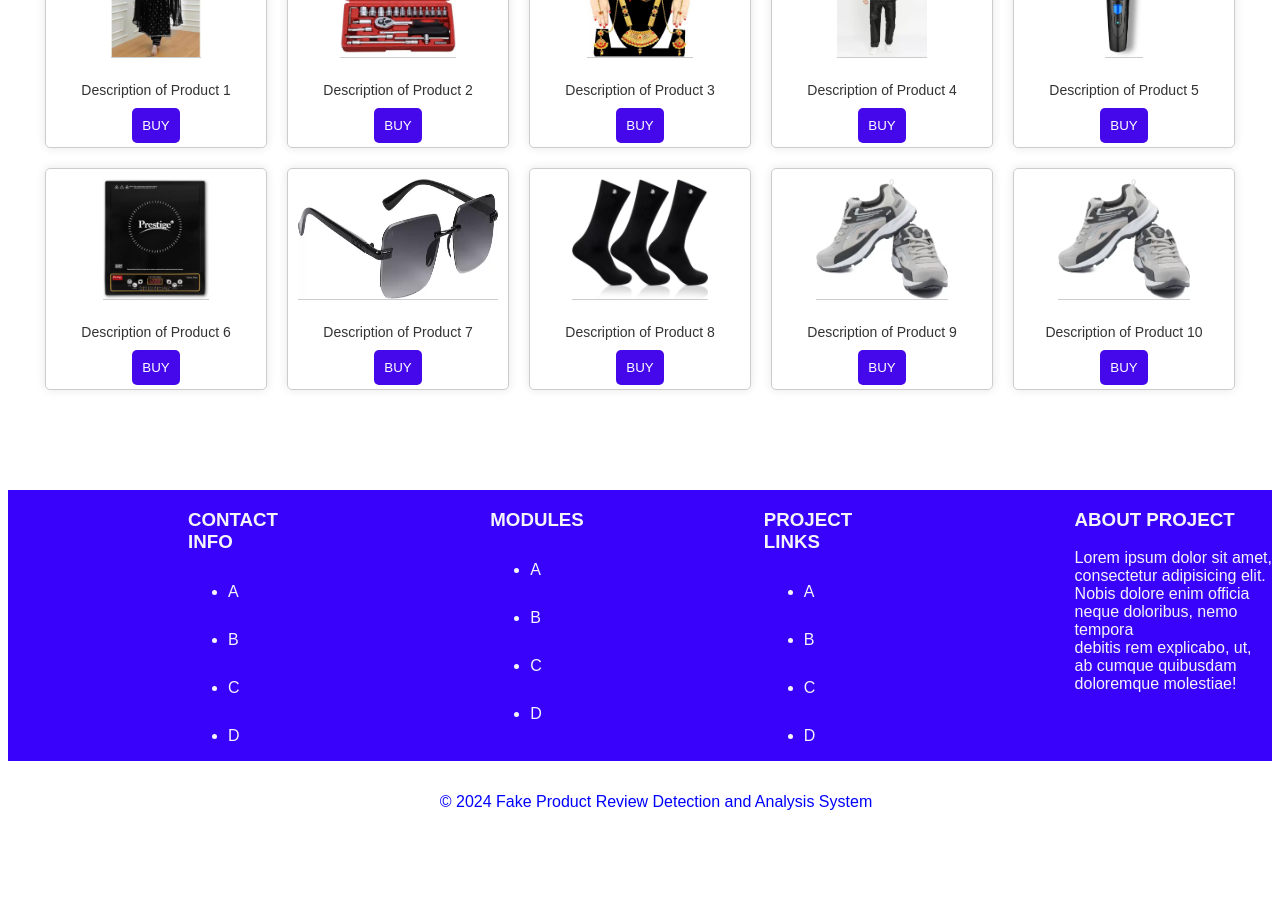
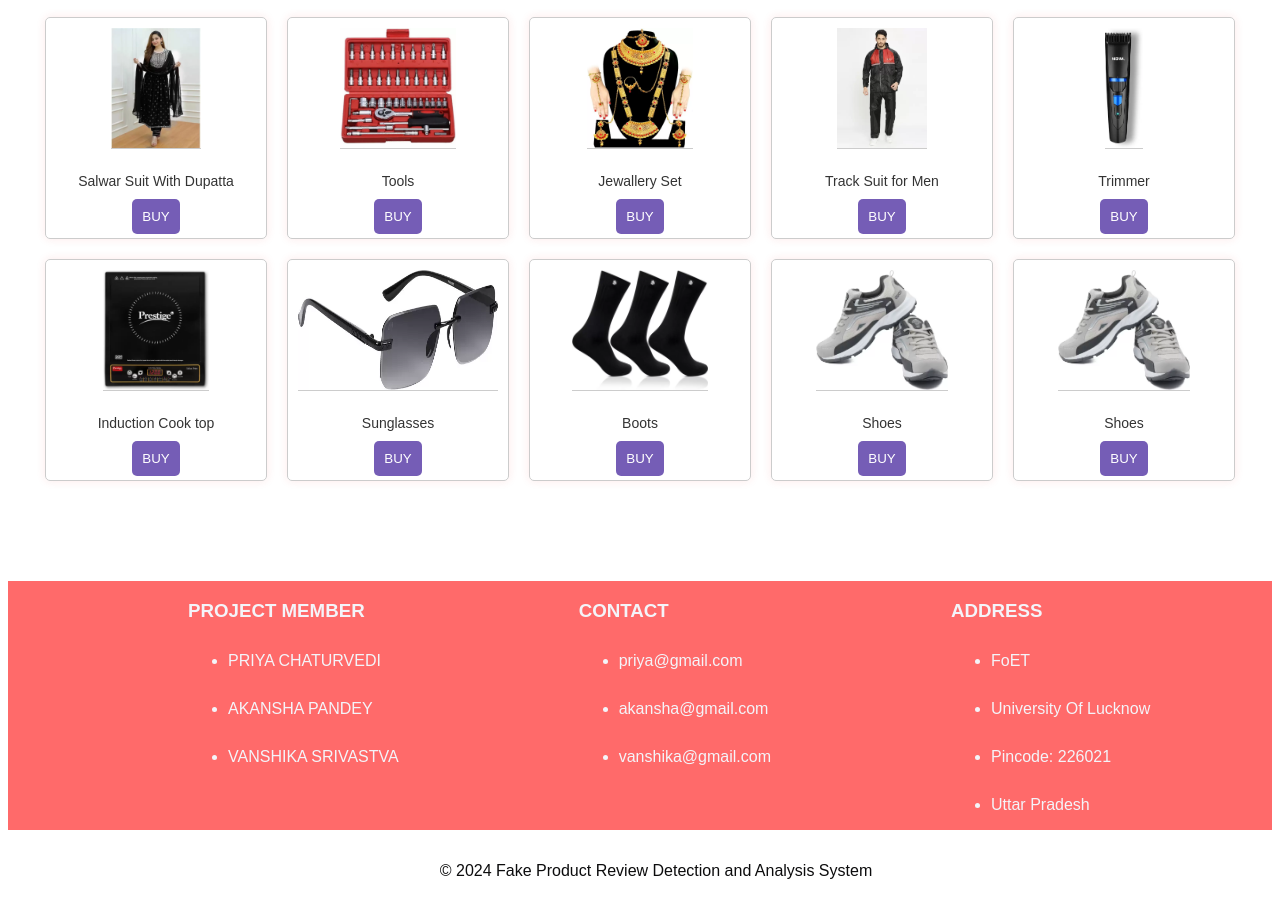
Before and after one commit to PRASHANTGIT30/page, a plain HTML site: page Product.html in a window 1280 px wide. Shown: the part 238-1158 px from the top of the page. Before the commit the page ends 1089 px from the top, so only its background shows below. Drawn offline with Linux system fonts and the light colour scheme; a script that the page names is missing.

Commit message:
New commit

```diff
--- a/About.css
+++ b/About.css
@@ -7,7 +7,7 @@ body {
   }
   .navbar {
     background-color: #fff;
-    color: rgba(255, 0, 0, 0.384);
+    color: rgba(12, 12, 13);
     padding: 1em;
     display: flex;
     justify-content: space-between;
@@ -31,7 +31,7 @@ body {
     text-decoration: underline;
   }
   .header {
-    background-color: #1b0404;
+    background-color:rgba(255, 0, 0, 0.641) ;
     color: white;
     text-align: left;
     padding: 1em;
@@ -56,7 +56,7 @@ body {
   .info {
     display: flex;
   margin-top: 100px;
-    background: #3903fb;
+    background: rgba(255, 0, 0, 0.641) ;
     color: rgb(244, 244, 249);
   }
   .info1{
@@ -73,7 +73,7 @@ body {
 
   .footer {
     background-color: #fff;
-    color: blue;
+    color:rgba(12, 12, 13) ;
     text-align: center;
     padding: 1em;
     position: relative;
--- a/Addtype.css
+++ b/Addtype.css
@@ -3,7 +3,7 @@ body {
   }
   .navbar {
     background-color: #fff;
-    color: blue;
+    color:rgba(12, 12, 12,) ;
     padding: 1em;
     display: flex;
     justify-content: space-between;
@@ -23,7 +23,7 @@ body {
     text-decoration: underline;
   }
   .header {
-    background-color: #007BFF;
+    background-color: #ff0011b1;
     color: white;
     text-align: left;
     padding: 1em;
@@ -39,7 +39,7 @@ body {
     align-items: center;
     border: 1px solid #ccc;
     border-radius: 8px;
-    box-shadow: 0 0 10px rgba(0, 0, 0, 0.1);
+    box-shadow: 0 0 10px rgba(163, 4, 4, 0.684);
     width: 300px;
     padding: 20px;
     margin-left:40%;
@@ -47,7 +47,7 @@ body {
   }
 
   .form-header {
-    background-color: blue;
+    background-color: rgba(28, 4, 90, 0.715);
     color: white;
     padding: 10px;
     text-align: center;
@@ -93,7 +93,7 @@ body {
   .info {
     display: flex;
   margin-top: 100px;
-    background: #3903fb;
+    background: #fb03039e;
     color: rgb(244, 244, 249);
   }
   .info1{
@@ -110,7 +110,7 @@ body {
 
   .footer {
     background-color: #fff;
-    color: blue;
+    color: rgb(12, 12, 13);
     text-align: center;
     padding: 1em;
     position: relative;
--- a/Dashboard.css
+++ b/Dashboard.css
@@ -3,7 +3,7 @@ body {
   }
   .navbar {
     background-color: #fff;
-    color: blue;
+    color: rgb(12, 12, 13);
     padding: 1em;
     display: flex;
     justify-content: space-between;
@@ -23,7 +23,7 @@ body {
     text-decoration: underline;
   }
   .header {
-    background-color: #007BFF;
+    background-color: #ff000095;
     color: white;
     text-align: left;
     padding: 1em;
@@ -70,7 +70,7 @@ body {
   .info {
     display: flex;
   margin-top: 100px;
-    background: #3903fb;
+    background: #ff000095;
     color: rgb(244, 244, 249);
   }
   .info1{
@@ -87,7 +87,7 @@ body {
 
   .footer {
     background-color: #fff;
-    color: blue;
+    color: rgb(12, 12, 13);
     text-align: center;
     padding: 1em;
     position: relative;
--- a/Login.css
+++ b/Login.css
@@ -7,7 +7,7 @@ body {
 }
 .navbar {
     background-color: #fff;
-    color: blue;
+    color: rgb(8, 8, 12);
     padding: 1em;
     display: flex;
     justify-content: space-between;
@@ -22,7 +22,7 @@ body {
     text-decoration: underline;
 }
 .header {
-    background-color: #007BFF;
+    background-color: #ff000095;
     color: white;
     text-align: center;
     padding: 1em;
@@ -41,7 +41,7 @@ body {
     background-color: #f2f2f2;
     padding: 2em;
     border-radius: 5px;
-    box-shadow: 0 0 10px rgba(0, 0, 0, 0.1);
+    box-shadow: 0 0 10px rgba(220, 33, 33, 0.1);
 }
 .login-form input {
     width: 100%;
@@ -53,7 +53,7 @@ body {
 .login-form button {
     width: 100%;
     padding: 1em;
-    background-color: blue;
+    background-color: #140990a7;
     color: white;
     border: none;
     border-radius: 5px;
@@ -65,25 +65,24 @@ body {
 
 .info {
     display: flex;
-  margin-top: 50px;
-    background: #3903fb;
+  margin-top: 100px;
+    background: #fb03039e;
     color: rgb(244, 244, 249);
-}
-.info ul{
-    margin-left: 20px;
-}
-.info ul li{
-    margin-top: 50px;
-   margin-right: 100px;
-}
-.info p{
-    margin-top: 50px;
-    margin-right: 50px;
-}
+  }
+  .info1{
+    margin-left: 180px;
+  }
 
+  .info ul{
+    margin-top: 30px;
+  }
+  .info ul li{
+    margin-top: 30px;
+
+  }
 .footer {
     background-color: #fff;
-    color: blue;
+    color: rgb(12, 12, 13);
     text-align: center;
     padding: 1em;
     position: fixed;
--- a/Product.css
+++ b/Product.css
@@ -3,7 +3,7 @@ body {
   }
   .navbar {
     background-color: #fff;
-    color: blue;
+    color: rgb(12, 12, 13);
     padding: 1em;
     display: flex;
     justify-content: space-between;
@@ -23,7 +23,7 @@ body {
     text-decoration: underline;
   }
   .header {
-    background-color: #007BFF;
+    background-color: #ff000095;
     color: white;
     text-align: left;
     padding: 1em;
@@ -46,7 +46,12 @@ body {
     height:200px;
     padding: 10px;
     text-align: center;
-    box-shadow: 0 0 10px rgba(0, 0, 0, 0.1);
+    box-shadow: 0 0 10px rgba(237, 37, 37, 0.1);
+  }
+  .product-box:hover{
+    width: 220px;
+    height:220px;
+    box-shadow: 0 0 20px rgba(227, 6, 6, 0.986);
   }
   .product-box img {
     max-width: 100%;
@@ -60,7 +65,7 @@ body {
     color: #333;
   }
   .buy-button {
-    background-color: #4508ea;
+    background-color: #2d0990a7;
     color: white;
     padding: 10px;
     border: none;
@@ -74,7 +79,7 @@ body {
   .info {
     display: flex;
   margin-top: 100px;
-    background: #3903fb;
+    background: #ff000095;
     color: rgb(244, 244, 249);
   }
   .info1{
@@ -91,7 +96,7 @@ body {
 
   .footer {
     background-color: #fff;
-    color: blue;
+    color: rgb(12, 12, 13);
     text-align: center;
     padding: 1em;
     position: relative;
--- a/Product.html
+++ b/Product.html
@@ -9,7 +9,7 @@
 <body>
     <div class="navbar">
         <div class="navbar-left">
-            Fake Product Review Detection and Analysis System
+            <h1>TREND MART</h1>
         </div>
         <div class="navbar-right">
             <a href="index.html">Home</a>
@@ -27,90 +27,86 @@
     <div class="container">
         <!-- First row with 6 product boxes -->
         <div class="product-box">
-            <img src="P1.webp" alt="Product 1">
-            <div class="product-description">Description of Product 1</div>
+            <a href="Productpage.html"><img src="P1.webp" alt="Product 1"></a>
+            <div class="product-description">Salwar Suit With Dupatta</div>
             <button class="buy-button">Buy</button>
         </div>
         <div class="product-box">
             <img src="P2.webp" alt="Product 2">
-            <div class="product-description">Description of Product 2</div>
+            <div class="product-description">Tools</div>
             <button class="buy-button">Buy</button>
         </div>
         <div class="product-box">
             <img src="P3.webp" alt="Product 3">
-            <div class="product-description">Description of Product 3</div>
+            <div class="product-description">Jewallery Set</div>
             <button class="buy-button">Buy</button>
         </div>
         <div class="product-box">
             <img src="P4.webp" alt="Product 4">
-            <div class="product-description">Description of Product 4</div>
+            <div class="product-description">Track Suit for Men</div>
             <button class="buy-button">Buy</button>
         </div>
         <div class="product-box">
             <img src="P5.webp" alt="Product 5">
-            <div class="product-description">Description of Product 5</div>
+            <div class="product-description">Trimmer</div>
             <button class="buy-button">Buy</button>
         </div>
         <div class="product-box">
             <img src="P6.webp" alt="Product 6">
-            <div class="product-description">Description of Product 6</div>
+            <div class="product-description">Induction Cook top</div>
             <button class="buy-button">Buy</button>
         </div>
 
         <!-- Second row with 4 product boxes -->
         <div class="product-box">
             <img src="P7.webp" alt="Product 7">
-            <div class="product-description">Description of Product 7</div>
+            <div class="product-description">Sunglasses</div>
             <button class="buy-button">Buy</button>
         </div>
         <div class="product-box">
             <img src="P8.webp" alt="Product 8">
-            <div class="product-description">Description of Product 8</div>
+            <div class="product-description">Boots</div>
             <button class="buy-button">Buy</button>
         </div>
         <div class="product-box">
             <img src="P9.webp" alt="Product 9">
-            <div class="product-description">Description of Product 9</div>
+            <div class="product-description">Shoes</div>
             <button class="buy-button">Buy</button>
         </div>
         <div class="product-box">
             <img src="P9.webp" alt="Product 10">
-            <div class="product-description">Description of Product 10</div>
+            <div class="product-description">Shoes</div>
             <button class="buy-button">Buy</button>
         </div>
     </div>
     <div class = "info">
         <div class ="info1">
-            <h3>CONTACT INFO</h3>
+            <h3>PROJECT MEMBER</h3>
             <ul>
-                <li>A</li>
-                <li>B</li>
-                <li>C</li>
-                <li>D</li>
+                <li>PRIYA CHATURVEDI</li>
+                <li>AKANSHA PANDEY</li>
+                <li>VANSHIKA SRIVASTVA</li>
             </ul>
         </div>
         <div class ="info1">
-            <h3>MODULES</h3>
+            <h3>CONTACT</h3>
             <ul>
-                <li>A</li>
-                <li>B</li>
-                <li>C</li>
-                <li>D</li>
+                <li>priya@gmail.com</li>
+                <li>akansha@gmail.com</li>
+                <li>vanshika@gmail.com</li>
+
             </ul>
         </div>
             <div class ="info1">
-            <h3>PROJECT LINKS</h3>
+            <h3>ADDRESS</h3>
             <ul>
-                <li>A</li>
-                <li>B</li>
-                <li>C</li>
-                <li>D</li>
+                <li>FoET</li>
+                <li>University Of Lucknow</li>
+                <li>Pincode: 226021</li>
+                <li>Uttar Pradesh</li>
             </ul>
         </div>
-        <div class ="info1">
-            <h3>ABOUT PROJECT</h3>
-            <p>Lorem ipsum dolor sit amet,<br> consectetur adipisicing elit. <br>Nobis dolore enim officia <br>neque doloribus, nemo tempora <br>debitis rem explicabo, ut,<br> ab cumque quibusdam <br>doloremque molestiae!</p>
-        </div>
+
           </div>
 
         <div class="footer">
--- a/Productadd.css
+++ b/Productadd.css
@@ -3,7 +3,7 @@ body {
 }
 .navbar {
   background-color: #fff;
-    color: blue;
+  color: rgb(7, 7, 9);
   padding: 1em;
   display: flex;
   justify-content: space-between;
@@ -23,7 +23,7 @@ body {
   text-decoration: underline;
 }
 .header {
-    background-color: #007BFF;
+  background-color: #ff000094;
   color: white;
   text-align: left;
   padding: 1em;
@@ -61,7 +61,7 @@ body {
   border-radius: 4px;
 }
 button {
-    background-color: #007bff;
+  background-color: #4c00ff91;
   color: white;
   padding: 10px 15px;
   border: none;
@@ -76,7 +76,7 @@ body {
 .info {
   display: flex;
 margin-top: 100px;
-    background: #3903fb;
+  background: #fb030398;
   color: rgb(244, 244, 249);
 }
 .info1{
@@ -93,7 +93,7 @@ body {
 
 .footer {
   background-color: #fff;
-    color: blue;
+  color: rgb(1, 1, 5);
   text-align: center;
   padding: 1em;
   position: relative;
--- a/Productpage.css
+++ b/Productpage.css
@@ -3,7 +3,7 @@ body {
   }
   .navbar {
     background-color: #fff;
-    color: blue;
+    color: rgb(4, 4, 5);
     padding: 1em;
     display: flex;
     justify-content: space-between;
@@ -23,7 +23,7 @@ body {
     text-decoration: underline;
   }
   .header {
-    background-color: #007BFF;
+    background-color: #ff000099;
     color: white;
     text-align: left;
     padding: 1em;
@@ -58,7 +58,7 @@ body {
     margin-right: 20px;
   }
   button {
-  background-color: #007bff;
+  background-color: #6a00ff9c;
   color: white;
   margin-top:15px;
   margin-left:150px;
@@ -87,7 +87,7 @@ body {
   .info {
     display: flex;
   margin-top: 100px;
-    background: #3903fb;
+    background: #fb030399;
     color: rgb(244, 244, 249);
   }
   .info1{
@@ -104,7 +104,7 @@ body {
 
   .footer {
     background-color: #fff;
-    color: blue;
+    color: rgb(6, 6, 8);
     text-align: center;
     padding: 1em;
     position: relative;
--- a/Register.css
+++ b/Register.css
@@ -7,7 +7,7 @@
 
 .navbar {
   background-color: #fff;
-  color: blue;
+  color: rgba(11, 9, 9, 0.674);
   padding: 1em;
   display: flex;
   justify-content: space-between;
@@ -32,7 +32,7 @@
 }
 
 .blue-bg {
-    background-color: blue;
+    background-color: rgba(255, 0, 0, 0.644);
     padding: 20px; /* Add padding as needed */
     color: white; /* Set text color */
 }
@@ -83,7 +83,7 @@ nav ul li:first-child {
   button {
     width: 100%;
     padding: 10px;
-    background-color: #007bff;
+    background-color: #3c00ff98;
     color: #fff;
     border: none;
     cursor: pointer;
@@ -125,7 +125,7 @@ nav ul li:first-child {
   button {
     width: 200px; /* Set a fixed width for the button */
     padding: 10px;
-    background-color: #007bff;
+    background-color: #3300ffa4;
     color: #fff;
     border: none;
     cursor: pointer;
@@ -170,7 +170,7 @@ nav ul li:first-child {
   button {
     width: 200px;
     padding: 10px;
-    background-color: #007bff;
+    background-color: #3700ffa5;
     color: #fff;
     border: none;
     cursor: pointer;
@@ -182,24 +182,26 @@ nav ul li:first-child {
     background-color: #0056b3;
   }
   footer {
-    background-color: #f9f4f4;
-    color: #2509f4;
+    background-color: #d6d4d4;
+    color: #050408;
     text-align: center;
     padding: 10px 0;
 }
 
 .info {
-        display: flex;
-        background: #3903fb;
-        color: rgb(244, 244, 249);
+  display: flex;
+margin-top: 100px;
+  background: #fb03039e;
+  color: rgb(244, 244, 249);
+}
+.info1{
+  margin-left: 180px;
 }
 
+.info ul{
+  margin-top: 30px;
+}
+.info ul li{
+  margin-top: 30px;
 
-.info ul li{
-    margin-top: 50px;
-   margin-right: 100px;
 }
-.info p{
-    margin-top: 50px;
-    margin-right: 50px;
-}
--- a/styles.css
+++ b/styles.css
@@ -12,7 +12,7 @@ body {
 
 header {
   background-color: #fff;
-  color: blue;
+  color: rgb(12, 12, 13);
   padding: 20px;
 }
 
@@ -43,7 +43,7 @@ display: inline;
 
 footer {
   background-color: #fff;
-  color: blue;
+  color: rgb(12, 12, 13);
   padding: 20px;
 }
 /* Add this to your existing CSS */
@@ -65,14 +65,14 @@ nav ul {
 }
 
 nav ul li {
-  margin-left: 20px;
+  margin-left: 80px;
 }
 
 nav ul li:first-child {
   margin-left: 0;
 }
 .blue-bg {
-  background-color: blue;
+  background-color: rgba(255, 0, 0, 0.641);
   height:150px;
   padding: 20px; /* Add padding as needed */
   color: white; /* Set text color */
@@ -90,7 +90,7 @@ padding-left:150px;
 .heading h3{
 padding-left: 350px;
 font-size:30px;
-color: blue;
+color: rgb(12, 12, 13);
 }
 .product-container {
   display: flex;
@@ -109,7 +109,7 @@ color: blue;
   height: auto;
 }
 .side{
-  margin-top: 0px;
+  margin-top: 50px;
   display: inline;
 }
 .side1{
@@ -123,17 +123,18 @@ margin-top: -490px;
 }
 .info {
   display: flex;
-  background: #3903fb;
+margin-top: 100px;
+  background: #fb03039e;
   color: rgb(244, 244, 249);
 }
+.info1{
+  margin-left: 180px;
+}
+
 .info ul{
-  margin-left: 20px;
+  margin-top: 30px;
 }
 .info ul li{
-  margin-top: 50px;
- margin-right: 100px;
+  margin-top: 30px;
+
 }
-.info p{
-  margin-top: 50px;
-  margin-right: 50px;
-}
```
Also changed, not shown: About.html (+17 -20 lines), Addtype.html (+17 -20 lines), Dashboard.html (+17 -20 lines), Login.html (+23 -18 lines), Productadd.html (+19 -27 lines), Productpage.html (+23 -23 lines), Register.html (+23 -18 lines), index.html (+27 -23 lines). Lines whose indentation alone changed are shown as unchanged.
